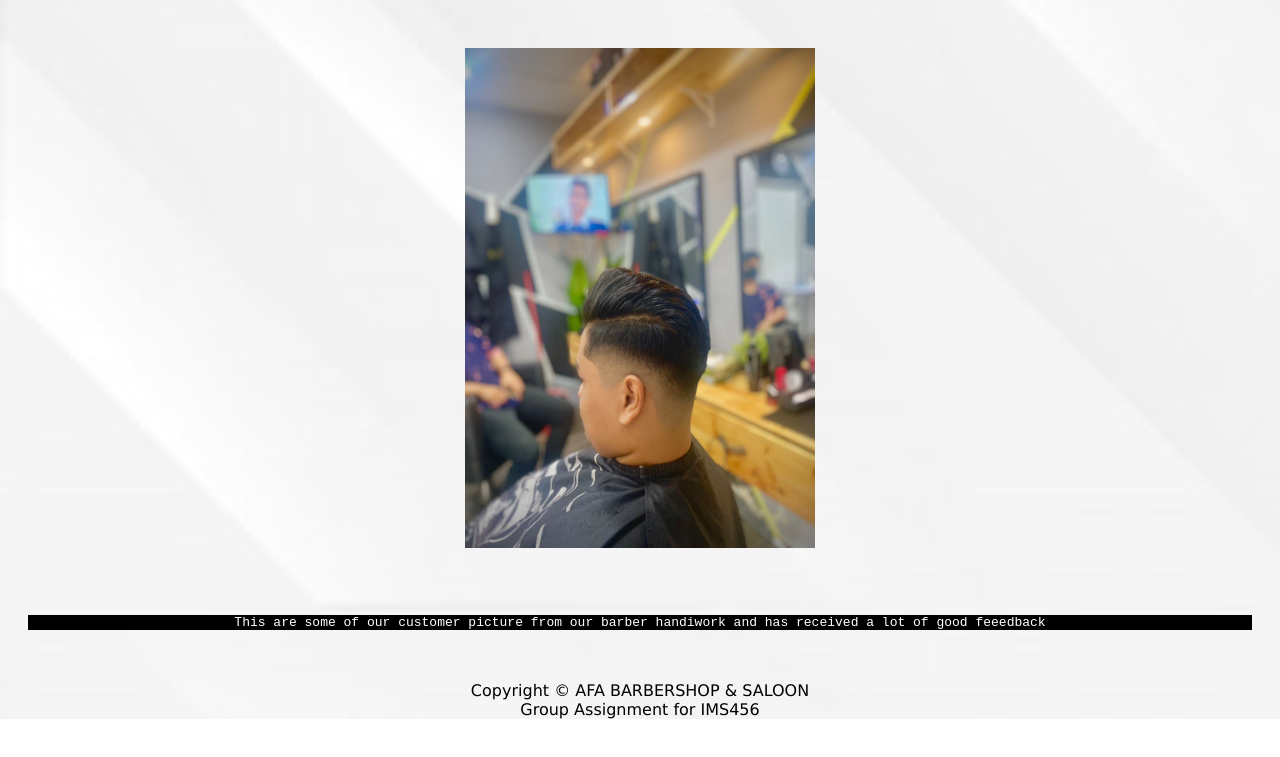
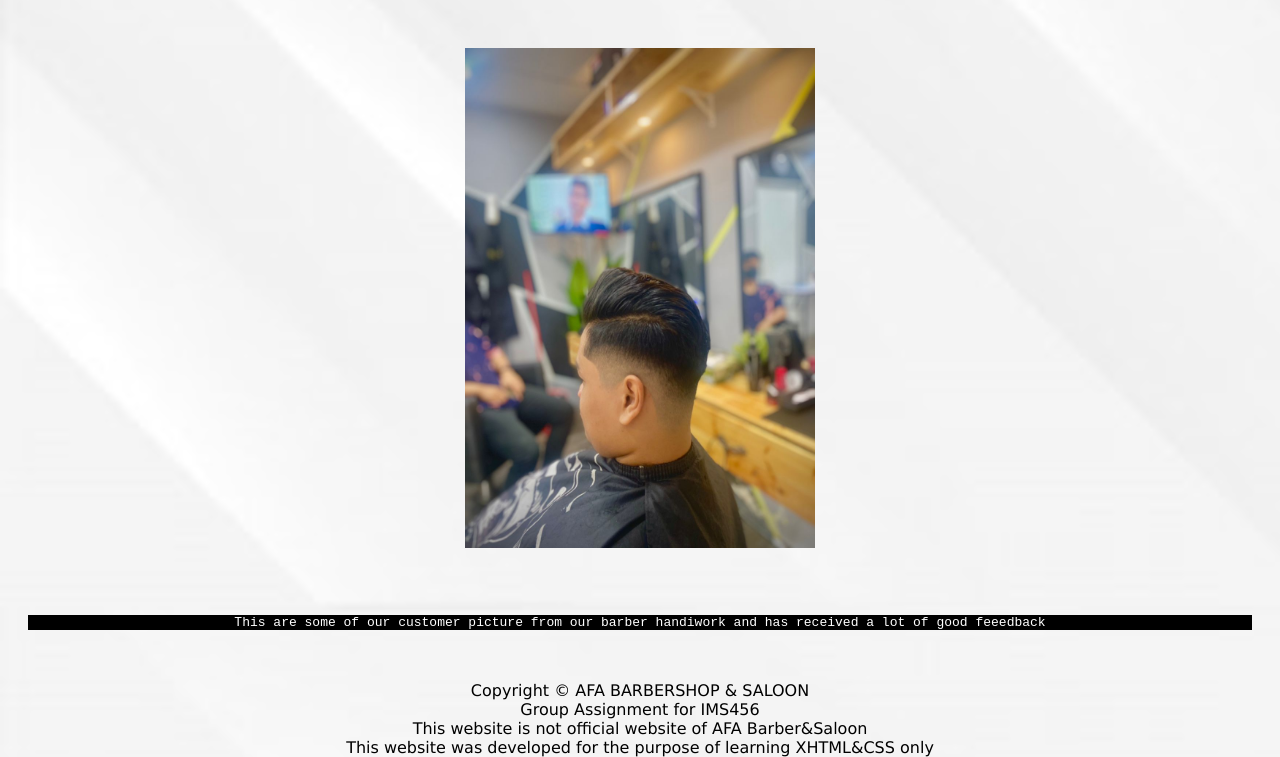
Before and after one commit to Arifkimi/AFA, a plain HTML site: page gallery.html in a window 1280 px wide. Shown: the part 3024-3781 px from the top of the page. Before the commit the page ends 3743 px from the top, so only its background shows below. Drawn offline with Linux system fonts and the light colour scheme.

Commit message:
Update gallery.html

```diff
--- a/gallery.html
+++ b/gallery.html
@@ -248,6 +248,8 @@ function showSlides() {
 </body>
 <footer align="center"> Copyright &copy; AFA BARBERSHOP & SALOON </footer>
 <footer align="center"> Group Assignment for IMS456 </footer>
+<footer align="center"> This website is not official website of AFA Barber&Saloon </footer>
+<footer align="center"> This website was developed for the purpose of learning XHTML&CSS only </footer>
     </ul>
     </div><!-- end of container-->
 </html>
```
